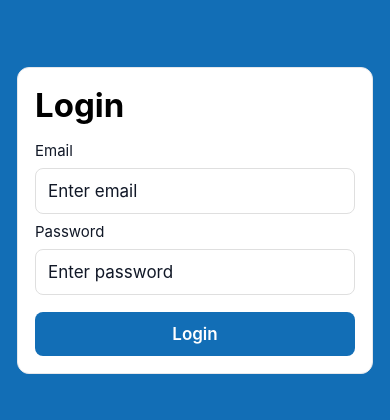
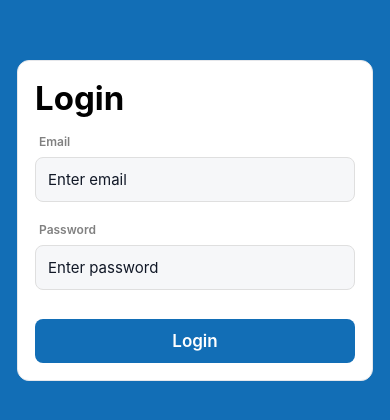
Before and after one commit to hellomraza/jjm-mobile, a React Native app: screen /Login in a window 390 px wide. Shown: the part 202-622 px from the top of the page. Built offline with nearby package versions, Linux system fonts and the light colour scheme.

Commit message:
feat(FormTextInput): enhance styling and layout for improved design consistency

```diff
--- a/src/components/FormTextInput.tsx
+++ b/src/components/FormTextInput.tsx
@@ -6,7 +6,7 @@ import {
   View,
 } from 'react-native';
 import { colors } from '../theme/colors';
-import { fontSize, radius, spacing } from '../theme/designSystem';
+import { fontSize, fontWeight, radius, spacing } from '../theme/designSystem';
 
 type FormTextInputProps = {
   label: string;
@@ -28,7 +28,7 @@ export function FormTextInput({
   ...textInputProps
 }: FormTextInputProps) {
   return (
-    <View>
+    <View style={styles.container}>
       <Text style={styles.label}>{label}</Text>
       <TextInput
         value={value}
@@ -49,11 +49,16 @@ export function FormTextInput({
 }
 
 const styles = StyleSheet.create({
+  container: {
+    marginBottom: spacing.sm,
+  },
   label: {
-    fontSize: fontSize.sm,
-    color: colors.textPrimary,
+    fontSize: fontSize.xs,
+    fontWeight: fontWeight.semibold,
+    color: colors.text,
     marginBottom: spacing.xs,
     marginTop: spacing.xs,
+    marginLeft: spacing.xxs,
   },
   input: {
     borderRadius: radius.sm,
@@ -61,9 +66,10 @@ const styles = StyleSheet.create({
     borderColor: colors.inputBorder,
     paddingHorizontal: spacing.sm,
     paddingVertical: spacing.sm,
-    backgroundColor: colors.white,
-    fontSize: fontSize.md,
+    backgroundColor: colors.secondaryBackground,
+    fontSize: fontSize.sm,
     color: colors.textPrimary,
+    overflow: 'hidden',
   },
   inputError: {
     borderColor: colors.danger,
```
